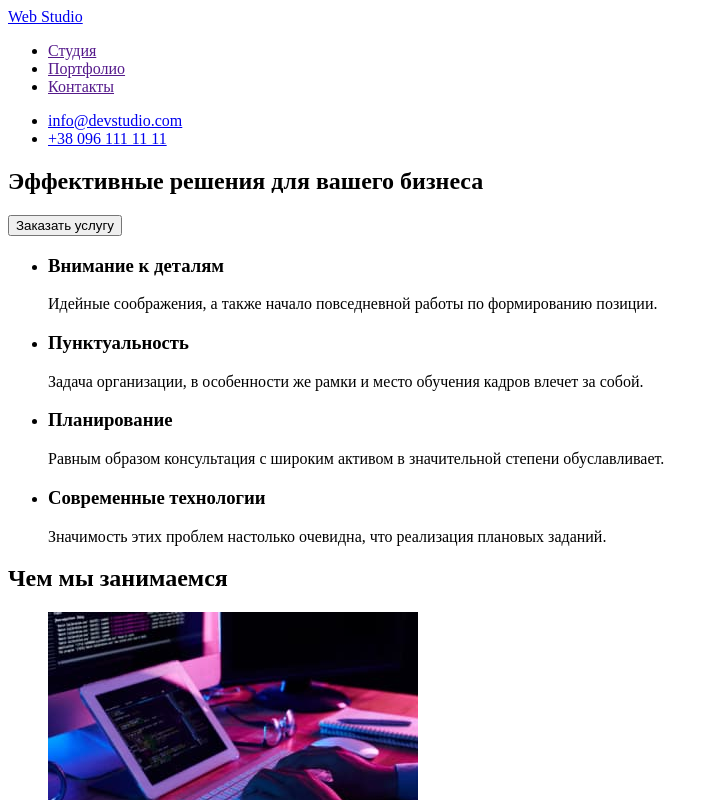
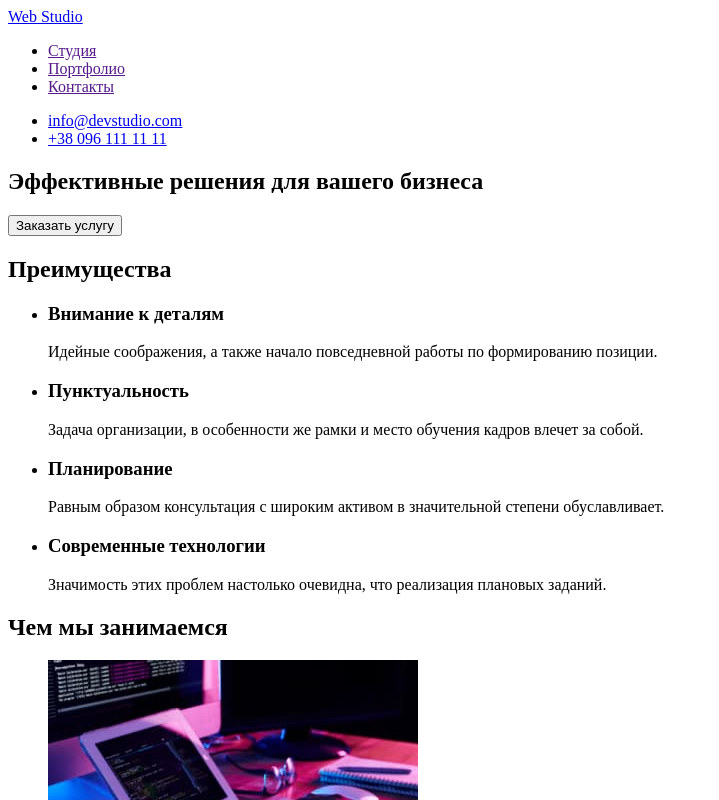
Before and after one commit to AlinaKas/goit-markup-hw-01, a plain HTML site: page index.html in a window 1280 px wide. Shown: the top 800 px of the page, without its empty margins (0-719 px from the left). Drawn offline with Linux system fonts and the light colour scheme.

Commit message:
Добавлеят разметку макета
Добавлен заголовок  в секцию "Преимущества"

```diff
--- a/index.html
+++ b/index.html
@@ -24,7 +24,7 @@
          </ul>
     </header>
 
-    <!-- Главная секция -->
+    <!-- Основное содержимое страницы -->
     <main>
         <!-- Портрет героя -->
         <section>
@@ -34,6 +34,7 @@
 
         <!-- Преимущества -->
         <section>
+            <h2>Преимущества</h2>
             <ul>
                 <li>
                     <h3>Внимание к деталям</h3>
@@ -58,15 +59,9 @@
         <section>
             <h2>Чем мы занимаемся</h2>
             <ul>
-                <li>
-                    <img src="./images/box1.jpg" alt="Руки на портативной клавиатуре" width="370" height="294">
-                </li>
-                <li>
-                    <img src="./images/box2.jpg" alt="Телефон в руке человека" width="370" height="294">
-                </li>
-                <li>
-                    <img src="./images/box3.jpg" alt="Планшет в руке человека" width="370" height="294">
-                </li>
+                <li><img src="./images/box1.jpg" alt="Руки на портативной клавиатуре" width="370" height="294"></li>
+                <li><img src="./images/box2.jpg" alt="Телефон в руке человека" width="370" height="294"></li>
+                <li><img src="./images/box3.jpg" alt="Планшет в руке человека" width="370" height="294"></li>
             </ul>
         </section>
 
```
